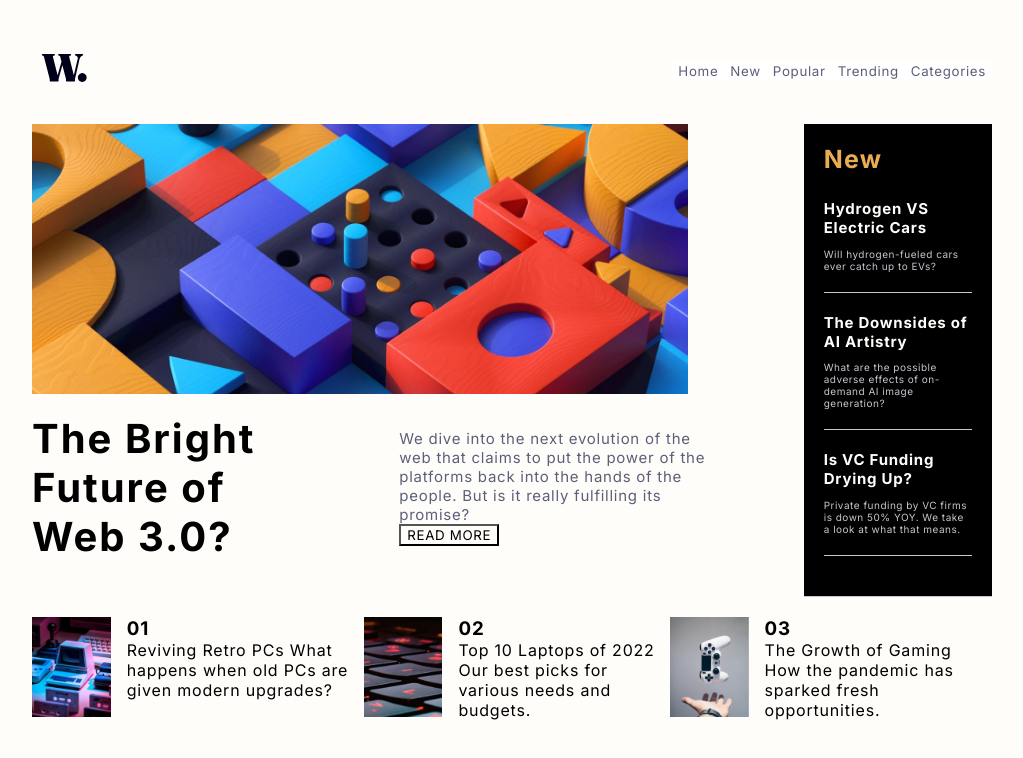
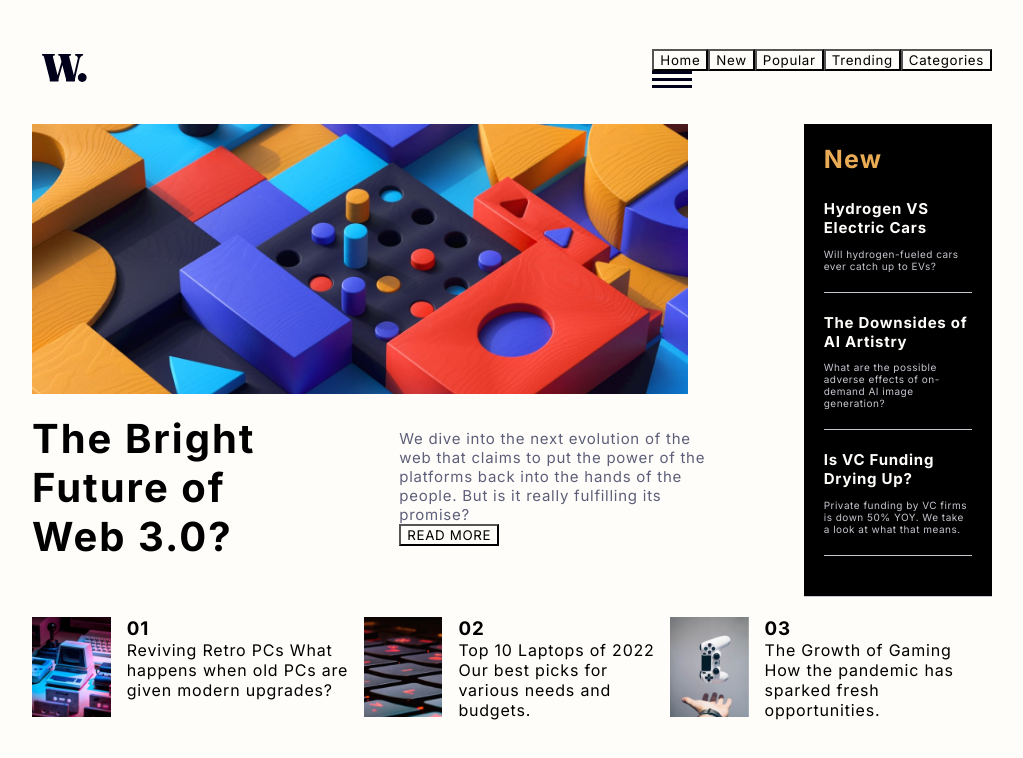
Before and after one commit to Khaled91Alkhatib/Frontend-Mentor-News-homepage, a React (Create React App) app: page / in a window 1280 px wide. Shown: the top 758 px of the page, without its empty margins (128-1151 px from the left). Built offline with nearby package versions, Linux system fonts and the light colour scheme.

Commit message:
Add images for smaller screens

```diff
--- a/src/components/NavBar/NavBar.jsx
+++ b/src/components/NavBar/NavBar.jsx
@@ -1,9 +1,16 @@
-import React from 'react';
+import React, { useState } from 'react';
+import { motion } from 'framer-motion';
+
 import logo from '../../Assets/images/logo.svg';
+import menuImage from '../../Assets/images/icon-menu.svg';
+import closeMenuImage from '../../Assets/images/icon-menu-close.svg';
+
 
 import './NavBar.scss';
 
 const NavBar = () => {
+  const [toggle, setToggle] = useState(false);
+
   return (
     <>
       <div className='NavBar'>
@@ -11,11 +18,41 @@ const NavBar = () => {
           <img src={logo} alt='logo' className='logo' />
         </div>
         <div>
-          <button className='Buttons'>Home</button>
-          <button className='Buttons'>New</button>
-          <button className='Buttons'>Popular</button>
-          <button className='Buttons'>Trending</button>
-          <button className='Buttons'>Categories</button>
+
+          <div className='nav-names'>
+            <button className='buttons'>Home</button>
+            <button className='buttons'>New</button>
+            <button className='buttons'>Popular</button>
+            <button className='buttons'>Trending</button>
+            <button className='last-buttons'>Categories</button>
+          </div>
+
+          <div>
+            <img className='menu-icon' src={menuImage} alt='menu' onClick={() => { setToggle(true); }} />
+            {toggle &&
+              <motion.div
+                className='side-menu'
+                whileInView={{ x: [300, 0] }} /* 300px */
+                transition={{ duration: 1, ease: 'easeOut' }}
+              >
+
+                <div>
+                  <ul style={{ marginTop: "6em", paddingLeft: '0' }}>
+                    <button className='side-menu-buttons'>Home</button>
+                    <button className='side-menu-buttons'>New</button>
+                    <button className='side-menu-buttons'>Popular</button>
+                    <button className='side-menu-buttons'>Trending</button>
+                    <button className='side-menu-buttons'>Categories</button>
+                  </ul>
+                </div>
+
+                <div>
+                  <img className='menu-icon' src={closeMenuImage} alt='close menu' onClick={() => { setToggle(false); }} />
+                </div>
+
+              </motion.div>}
+          </div>
+
         </div>
       </div>
     </>
```
